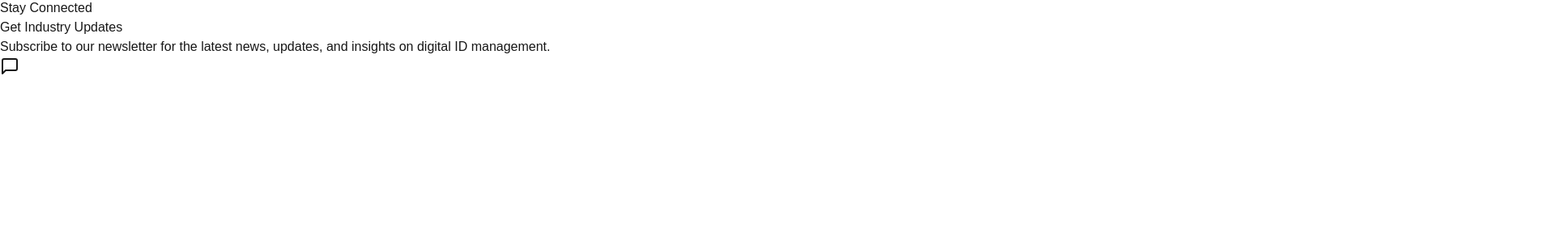
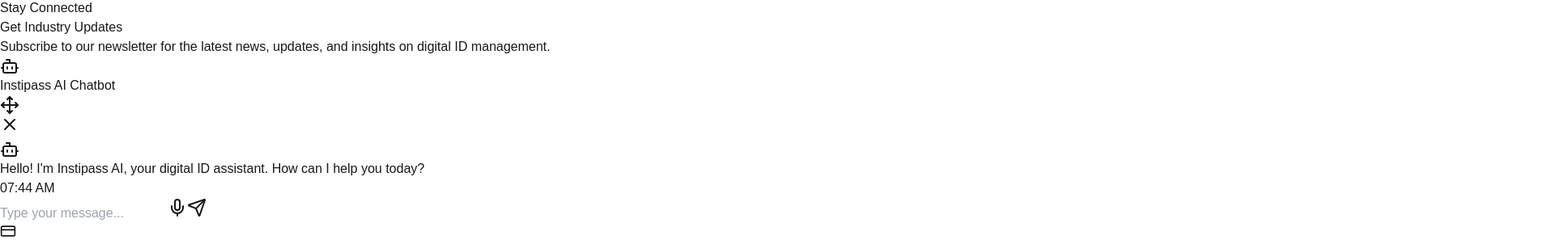
Before and after one commit to Willow1000/InstipassFE, a Next.js app: page / in a window 1280 px wide. Both pictures are taken after a click on the button 12 px from the left and 3632 px from the top of the page. Shown: the part 3486-3783 px from the top of the page at 81% size, 1920 px wide, since content can reach past the window. Built offline with nearby package versions, Linux system fonts and the light colour scheme; no server answers.

Commit message:
made some changes

```diff
--- a/src/app/components/ChatbotInterface.jsx
+++ b/src/app/components/ChatbotInterface.jsx
@@ -1,8 +1,30 @@
 "use client";
 
-import React, { useState, useRef, useEffect } from 'react';
+import React, { useState, useRef, useEffect, useCallback } from 'react';
 import { motion, AnimatePresence } from 'framer-motion';
 import { Send, MessageSquare, X, Loader2, User, Bot, Move, Mic, MicOff, Square } from 'lucide-react';
+
+// Utility hook to detect if the screen is mobile (less than md breakpoint, 768px)
+const useIsMobile = (breakpoint = 768) => {
+  const [isMobile, setIsMobile] = useState(false);
+
+  useEffect(() => {
+    const checkIsMobile = () => {
+      setIsMobile(window.innerWidth < breakpoint);
+    };
+
+    // Set initial state
+    checkIsMobile();
+
+    // Add event listener for window resize
+    window.addEventListener('resize', checkIsMobile);
+
+    // Cleanup
+    return () => window.removeEventListener('resize', checkIsMobile);
+  }, [breakpoint]);
+
+  return isMobile;
+};
 
 // Main Chatbot Component
 const ChatbotInterface = () => {
@@ -18,6 +40,8 @@
     },
   ]);
   const [isTyping, setIsTyping] = useState(false);
+
+  // Desktop-only dragging states
   const [position, setPosition] = useState({ x: 0, y: 0 });
   const [isDragging, setIsDragging] = useState(false);
   const [dragOffset, setDragOffset] = useState({ x: 0, y: 0 });
@@ -32,9 +56,11 @@
   const modalRef = useRef(null);
   const recognitionRef = useRef(null);
 
-  // Initialize speech recognition
+  // Custom hook to determine if we are on a mobile screen
+  const isMobileView = useIsMobile(768); // md breakpoint is 768px
+
+  // Initialize speech recognition (unchanged)
   useEffect(() => {
-    // Check if browser supports speech recognition
     if (typeof window !== 'undefined' && ('webkitSpeechRecognition' in window || 'SpeechRecognition' in window)) {
       setIsSpeechSupported(true);
       const SpeechRecognition = window.SpeechRecognition || window.webkitSpeechRecognition;
@@ -93,7 +119,7 @@
     };
   }, []);
 
-  // Listen for theme changes from the homepage
+  // Listen for theme changes (unchanged)
   useEffect(() => {
     if (typeof window !== 'undefined') {
       const savedTheme = localStorage.getItem('instipass-theme');
@@ -110,9 +136,9 @@
     }
   }, []);
 
-  // Set initial position when opening
+  // Set initial position when opening (Desktop only)
   useEffect(() => {
-    if (isOpen) {
+    if (isOpen && !isMobileView) {
       const modalWidth = 384; // max-w-md
       const modalHeight = 500;
       setPosition({
@@ -120,16 +146,16 @@
         y: window.innerHeight - modalHeight - 24
       });
     }
-  }, [isOpen]);
+  }, [isOpen, isMobileView]);
 
-  // Scroll to bottom of chat
+  // Scroll to bottom of chat (unchanged)
   const scrollToBottom = () => {
     messagesEndRef.current?.scrollIntoView({ behavior: "smooth" });
   };
 
   useEffect(scrollToBottom, [messages]);
 
-  // Speech recognition functions
+  // Speech recognition functions (unchanged)
   const startListening = () => {
     if (recognitionRef.current && isSpeechSupported) {
       try {
@@ -159,6 +185,7 @@
     }
   };
 
+  // Handle send message (unchanged)
   const handleSend = () => {
     if (input.trim() === '') return;
 
@@ -197,8 +224,10 @@
     }
   };
 
-  // Improved drag handlers with better sensitivity
+  // Improved drag handlers with conditional check for mobile view
   const handleMouseDown = (e) => {
+    if (isMobileView) return; // Disable dragging on mobile
+
     // Don't start drag if clicking on interactive elements
     if (e.target.closest('input, button, a')) return;
 
@@ -214,8 +243,8 @@
   };
 
   // Use requestAnimationFrame for smoother dragging
-  const handleMouseMove = React.useCallback((e) => {
-    if (!isDragging) return;
+  const handleMouseMove = useCallback((e) => {
+    if (!isDragging || isMobileView) return;
 
     requestAnimationFrame(() => {
       const newX = e.clientX - dragOffset.x;
@@ -226,10 +255,10 @@
         y: newY
       });
     });
-  }, [isDragging, dragOffset]);
+  }, [isDragging, dragOffset, isMobileView]);
 
-  const handleMouseUp = React.useCallback(() => {
-    if (!isDragging) return;
+  const handleMouseUp = useCallback(() => {
+    if (!isDragging || isMobileView) return;
 
     setIsDragging(false);
 
@@ -243,11 +272,11 @@
       x: Math.max(0, Math.min(prev.x, viewportWidth - modalWidth)),
       y: Math.max(0, Math.min(prev.y, viewportHeight - modalHeight))
     }));
-  }, [isDragging]);
+  }, [isDragging, isMobileView]);
 
-  // Add global mouse event listeners for dragging
+  // Add global mouse event listeners for dragging (conditional on isDragging and not mobile)
   useEffect(() => {
-    if (isDragging) {
+    if (isDragging && !isMobileView) {
       document.addEventListener('mousemove', handleMouseMove);
       document.addEventListener('mouseup', handleMouseUp);
       document.body.style.userSelect = 'none';
@@ -265,10 +294,10 @@
       document.body.style.userSelect = '';
       document.body.style.cursor = '';
     };
-  }, [isDragging, handleMouseMove, handleMouseUp]);
+  }, [isDragging, handleMouseMove, handleMouseUp, isMobileView]);
 
-  // Message Bubble Component - Memoized to prevent unnecessary re-renders
-  const MessageBubble = React.useCallback(({ message, isUser }) => {
+  // Message Bubble Component - Memoized to prevent unnecessary re-renders (unchanged)
+  const MessageBubble = useCallback(({ message, isUser }) => {
     return (
       <motion.div
         initial={{ opacity: 0, y: 20 }}
@@ -276,7 +305,10 @@
         transition={{ duration: 0.3 }}
         className={`flex items-start mb-4 ${isUser ? 'justify-end' : 'justify-start'}`}
       >
-        <div className={`flex items-start p-3 rounded-xl shadow-md max-w-[80%] ${
+        <div className={`flex items-start p-3 rounded-xl shadow-md ${
+          // Increased max-width for better text flow on small screens
+          isMobileView ? 'max-w-[90%]' : 'max-w-[80%]'
+        } ${
           isUser
             ? 'bg-[#2A9D8F] text-white rounded-br-none'
             : `${darkMode ? 'bg-gray-700 text-white' : 'bg-gray-100 text-gray-900'} rounded-tl-none`
@@ -301,207 +333,144 @@
         </div>
       </motion.div>
     );
-  }, [darkMode]);
+  }, [darkMode, isMobileView]);
+
+  // Determine the modal style based on screen size
+  const modalClasses = isMobileView
+    ? "fixed inset-0 w-full h-full rounded-none" // Full screen on mobile
+    : "fixed bottom-6 right-6 max-w-md h-[500px] rounded-xl"; // Floating widget on desktop
+
+  // Determine the modal position style (only for desktop)
+  const modalStyle = isMobileView ? {} : { left: position.x, top: position.y };
 
   return (
     <>
       {/* Floating action button */}
+      {!isOpen && (
         <motion.button
-        className={`fixed bottom-6 right-6 w-14 h-14 rounded-full ${darkMode ? 'bg-[#2A9D8F]' : 'bg-[#1D3557]'} text-white shadow-lg flex items-center justify-center z-50`}
-        whileHover={{ scale: 1.1 }}
-        whileTap={{ scale: 0.9 }}
+        className={`fixed bottom-6 right-6 w-14 h-14 rounded-full ${darkMode ? 'bg-[#2A9D8F]' : 'bg-[#1D3557]'} text-white shadow-lg flex items-center justify-center z-[100]`}
         onClick={toggleChat}
-        aria-label="Open chat with Instipass AI"
+        aria-label="Toggle Chatbot"
+        whileHover={{ scale: 1.05 }}
+        whileTap={{ scale: 0.95 }}
       >
-        <MessageSquare size={24} />
+        <AnimatePresence mode="wait" initial={false}>
+          <motion.div
+            key="open"
+            initial={{ rotate: 0, opacity: 1 }}
+            animate={{ rotate: 0, opacity: 1 }}
+            transition={{ duration: 0.2 }}
+          >
+            <MessageSquare className="w-6 h-6" />
+          </motion.div>
+        </AnimatePresence>
       </motion.button>
+      )}
 
-      {/* Chat modal */}
+      {/* Chatbot Modal */}
       <AnimatePresence>
         {isOpen && (
           <motion.div
-            initial={{ opacity: 0 }}
-            animate={{ opacity: 1 }}
-            exit={{ opacity: 0 }}
-            className="fixed inset-0 z-50"
-            style={{ pointerEvents: 'none' }}
+            initial={{ opacity: 0, scale: isMobileView ? 1 : 0.5, y: isMobileView ? 0 : 50 }}
+            animate={{ opacity: 1, scale: 1, y: 0 }}
+            exit={{ opacity: 0, scale: isMobileView ? 1 : 0.5, y: isMobileView ? 0 : 50 }}
+            transition={{ duration: 0.3 }}
+            className={`z-[99] ${isMobileView ? 'bg-black/50' : ''} ${isMobileView ? 'fixed inset-0' : ''}`} // Add overlay on mobile
           >
             <motion.div
               ref={modalRef}
-              initial={{ scale: 0.9, opacity: 0 }}
-              animate={{
-                scale: 1,
-                opacity: 1,
-                x: position.x,
-                y: position.y
-              }}
-              exit={{ scale: 0.9, opacity: 0 }}
-              className={`absolute w-full max-w-md h-[500px] rounded-xl shadow-xl flex flex-col overflow-hidden ${
-                isDragging ? 'cursor-grabbing shadow-2xl' : 'cursor-grab'
-              } ${darkMode ? 'bg-gray-900 text-white border border-gray-700' : 'bg-white text-gray-900 border border-gray-200'}`}
-              style={{
-                left: 0,
-                top: 0,
-                pointerEvents: 'all'
-              }}
+              className={`flex flex-col shadow-2xl transition-all duration-300 ${modalClasses} ${darkMode ? 'bg-gray-800 text-white' : 'bg-white text-gray-900'}`}
+              style={modalStyle}
               onMouseDown={handleMouseDown}
             >
-              {/* Header - Drag handle */}
-              <div
-                className={`flex items-center justify-between p-4 shadow-md ${
-                  darkMode ? 'bg-[#1D3557] text-white' : 'bg-[#2A9D8F] text-white'
-                } ${isDragging ? 'cursor-grabbing' : 'cursor-grab'}`}
-              >
+              {/* Header */}
+              <div className={`flex items-center justify-between p-4 shadow-md flex-shrink-0 ${darkMode ? 'bg-gray-900' : 'bg-[#1D3557]'} text-white rounded-t-xl ${isMobileView ? 'rounded-t-none' : ''}`}>
                 <div className="flex items-center">
-                  <MessageSquare className="w-6 h-6 mr-2" />
-                  <h3 className="text-lg font-semibold">Instipass AI Chat</h3>
+                  <Bot className="w-6 h-6 mr-2" />
+                  <h3 className="text-lg font-semibold">Instipass AI Chatbot</h3>
                 </div>
-                <div className="flex items-center space-x-2">
-                  <Move className="w-4 h-4 opacity-70" />
-                  <button
-                    className="p-1 rounded-full hover:bg-white/20 transition-colors"
-                    onClick={toggleChat}
-                    aria-label="Close chat"
-                  >
-                    <X size={20} />
+                <div className="flex items-center">
+                  {/* Drag Handle (Desktop only) */}
+                  {!isMobileView && (
+                    <Move className={`w-5 h-5 mr-3 cursor-grab ${isDragging ? 'cursor-grabbing' : ''}`} />
+                  )}
+                  <button onClick={toggleChat} className="p-1 rounded-full hover:bg-white/20 transition-colors" aria-label="Close Chat">
+                    <X className="w-5 h-5" />
                   </button>
                 </div>
               </div>
 
-              {/* Messages Area - Fixed height to prevent layout shifts */}
-              <div
-                className={`flex-grow overflow-y-auto p-4 ${
-                  darkMode ? 'custom-scrollbar-dark' : 'custom-scrollbar'
-                }`}
-                style={{ height: 'calc(100% - 136px)' }} // Fixed height calculation
-              >
-                <div className="h-full">
-                  {messages.map((msg) => (
-                    <MessageBubble
-                      key={msg.id}
-                      message={msg}
-                      isUser={msg.isUser}
-                    />
+              {/* Chat Messages Area */}
+              <div className="flex-grow overflow-y-auto p-4 space-y-4 custom-scrollbar" style={{ minHeight: 0 }}>
+                <AnimatePresence initial={false}>
+                  {messages.map((message) => (
+                    <MessageBubble key={message.id} message={message} isUser={message.isUser} />
                   ))}
+                </AnimatePresence>
                 {isTyping && (
                   <div className="flex justify-start">
-                      <div className={`flex items-center p-3 rounded-xl shadow-md ${
-                        darkMode ? 'bg-gray-700 text-white' : 'bg-gray-100 text-gray-900'
-                      }`}>
-                        <Loader2 className="w-4 h-4 mr-2 animate-spin" />
-                        <span className="text-sm">Instipass AI is typing...</span>
+                    <div className={`p-3 rounded-xl shadow-md max-w-[80%] ${darkMode ? 'bg-gray-700 text-white' : 'bg-gray-100 text-gray-900'} rounded-tl-none`}>
+                      <Loader2 className="w-5 h-5 animate-spin" />
                     </div>
                   </div>
                 )}
                 <div ref={messagesEndRef} />
               </div>
-              </div>
 
-              {/* Speech Recognition Status */}
+              {/* Input Area */}
+              <div className={`p-4 border-t flex-shrink-0 ${darkMode ? 'border-gray-700 bg-gray-800' : 'border-gray-200 bg-white'}`}>
                 {isListening && (
-                <div className={`px-4 py-2 text-sm ${
-                  darkMode ? 'bg-yellow-900 text-yellow-200' : 'bg-yellow-100 text-yellow-800'
-                }`}>
-                  <div className="flex items-center">
-                    <div className="flex items-center mr-2">
-                      <div className="w-2 h-2 bg-red-500 rounded-full animate-ping mr-1"></div>
-                      <Mic className="w-4 h-4 mr-1" />
-                    </div>
-                    Listening... {interimTranscript && `"${interimTranscript}"`}
-                  </div>
+                  <div className="text-center mb-2 text-sm font-medium text-green-500">
+                    Listening... {interimTranscript}
                   </div>
                 )}
-
                 {recognitionError && (
-                <div className={`px-4 py-2 text-sm ${
-                  darkMode ? 'bg-red-900 text-red-200' : 'bg-red-100 text-red-800'
-                }`}>
+                  <div className="text-center mb-2 text-sm font-medium text-red-500">
                     {recognitionError}
                   </div>
                 )}
-
-              {/* Input Area */}
-              <div className={`flex p-4 border-t ${
-                darkMode ? 'border-gray-700' : 'border-gray-200'
-              }`}>
-                <div className="flex flex-col w-full">
-                  {/* Speech input area */}
-                  {isSpeechSupported && (
-                    <div className="flex items-center mb-2 space-x-2">
-                      <motion.button
-                        onClick={toggleListening}
-                        disabled={isTyping}
-                        whileHover={{ scale: isTyping ? 1 : 1.05 }}
-                        whileTap={{ scale: isTyping ? 1 : 0.95 }}
-                        className={`flex items-center justify-center px-3 py-1 rounded-lg text-sm font-medium transition-colors duration-200 ${
-                          isListening
-                            ? 'bg-red-500 text-white hover:bg-red-600'
-                            : darkMode
-                            ? 'bg-gray-700 text-white hover:bg-gray-600'
-                            : 'bg-gray-200 text-gray-700 hover:bg-gray-300'
-                        } ${isTyping ? 'opacity-50 cursor-not-allowed' : ''}`}
-                        aria-label={isListening ? "Stop listening" : "Start voice input"}
-                      >
-                        {isListening ? (
-                          <>
-                            <Square className="w-4 h-4 mr-1" />
-                            Stop
-                          </>
-                        ) : (
-                          <>
-                            <Mic className="w-4 h-4 mr-1" />
-                            Speak
-                          </>
-                        )}
-                      </motion.button>
-
-                      {!isSpeechSupported && (
-                        <span className="text-xs text-gray-500">
-                          Voice input not supported in your browser
-                        </span>
-                      )}
-                    </div>
-                  )}
-
-                  {/* Text input area */}
-                  <div className="flex">
+                <div className="flex items-center">
                   <input
                     type="text"
                     value={input}
                     onChange={(e) => setInput(e.target.value)}
                     onKeyDown={handleKeyDown}
-                      placeholder={
-                        isSpeechSupported
-                          ? "Type your message or use voice input..."
-                          : "Type your message..."
-                      }
+                    placeholder="Type your message..."
+                    className={`flex-grow p-3 border rounded-l-lg focus:outline-none focus:ring-2 focus:ring-[#2A9D8F] transition-all ${
+                      darkMode ? 'bg-gray-700 border-gray-600 text-white' : 'bg-white border-gray-300 text-gray-900'
+                    }`}
+                    disabled={isListening}
+                  />
+
+                  {/* Speech Recognition Button */}
+                  {isSpeechSupported && (
+                    <button
+                      onClick={toggleListening}
+                      className={`p-3 transition-colors ${
+                        isListening
+                          ? 'bg-red-500 hover:bg-red-600 text-white'
+                          : `${darkMode ? 'bg-gray-700 hover:bg-gray-600 text-white' : 'bg-gray-200 hover:bg-gray-300 text-gray-600'}`
+                      }`}
+                      aria-label={isListening ? "Stop Listening" : "Start Voice Input"}
                       disabled={isTyping}
-                      className={`flex-grow p-3 rounded-l-lg border transition-all duration-200 ${
-                        darkMode
-                          ? 'bg-gray-800 border-gray-600 text-white placeholder-gray-400 focus:ring-2 focus:ring-[#2A9D8F]'
-                          : 'border-gray-300 text-gray-900 placeholder-gray-500 focus:ring-2 focus:ring-[#2A9D8F]'
-                      } focus:outline-none`}
-                    />
-                    <motion.button
+                    >
+                      {isListening ? <Square className="w-5 h-5" /> : <Mic className="w-5 h-5" />}
+                    </button>
+                  )}
+
+                  {/* Send Button */}
+                  <button
                     onClick={handleSend}
-                      disabled={isTyping || input.trim() === ''}
-                      whileHover={{ scale: isTyping || input.trim() === '' ? 1 : 1.02 }}
-                      whileTap={{ scale: isTyping || input.trim() === '' ? 1 : 0.98 }}
-                      className={`flex items-center justify-center px-4 py-2 font-medium rounded-r-lg transition-colors duration-200 ${
-                        darkMode
-                          ? 'bg-[#2A9D8F] text-white hover:bg-[#1D3557]/90'
-                          : 'bg-[#1D3557] text-white hover:bg-[#2A9D8F]/90'
-                      } ${
-                        isTyping || input.trim() === '' ? 'opacity-50 cursor-not-allowed' : ''
+                    className={`p-3 rounded-r-lg transition-colors ${
+                      input.trim() === '' || isTyping || isListening
+                        ? 'bg-gray-400 text-gray-200 cursor-not-allowed'
+                        : 'bg-[#2A9D8F] hover:bg-[#207D6E] text-white'
                     }`}
+                    disabled={input.trim() === '' || isTyping || isListening}
+                    aria-label="Send Message"
                   >
-                      {isTyping ? (
-                        <Loader2 className="w-5 h-5 animate-spin" />
-                      ) : (
                     <Send className="w-5 h-5" />
-                      )}
-                    </motion.button>
-                  </div>
+                  </button>
                 </div>
               </div>
             </motion.div>
```
Lines whose indentation alone changed are shown as unchanged.
